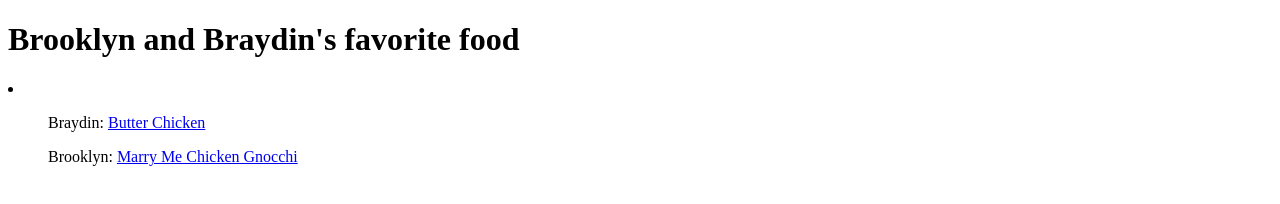
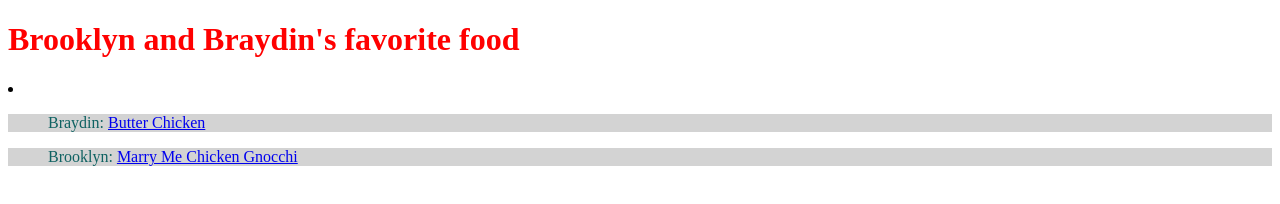
Before and after one commit to BraydinPG/odin_project, a plain HTML site: page odin-recipes/index.html in a window 1280 px wide. Drawn offline with Linux system fonts and the light colour scheme.

Commit message:
Add styles to pages

```diff
--- a/odin-recipes/index.html
+++ b/odin-recipes/index.html
@@ -1,12 +1,13 @@
 <!DOCTYPE html>
 <html lang="en">
 <head>
+    <link rel="stylesheet" href="styles.css">
     <meta charset="UTF-8">
     <meta name="viewport" content="width=device-width, initial-scale=1.0">
     <title>Document</title>
 </head>
 <body>
-    <h1>Brooklyn and Braydin's favorite food</h1>
+    <h1 class="title">Brooklyn and Braydin's favorite food</h1>
     <li>
         <ul>Braydin: <a href="./recipes/braydin-food.html">Butter Chicken</a></ul>
         <ul>Brooklyn: <a href="./recipes/brooke-food.html">Marry Me Chicken Gnocchi</a></ul>
--- /dev/null
+++ b/odin-recipes/styles.css
@@ -0,0 +1,9 @@
+ul {
+    color: rgb(15, 98, 98);
+    background-color: lightgray
+}
+
+.title {
+    color: red;
+    font-family: 'Times New Roman', Times, serif;
+}
```
Also changed, not shown: odin-recipes/recipes/braydin-food.html (+2 -1 lines), odin-recipes/recipes/brooke-food.html (+2 -1 lines).
